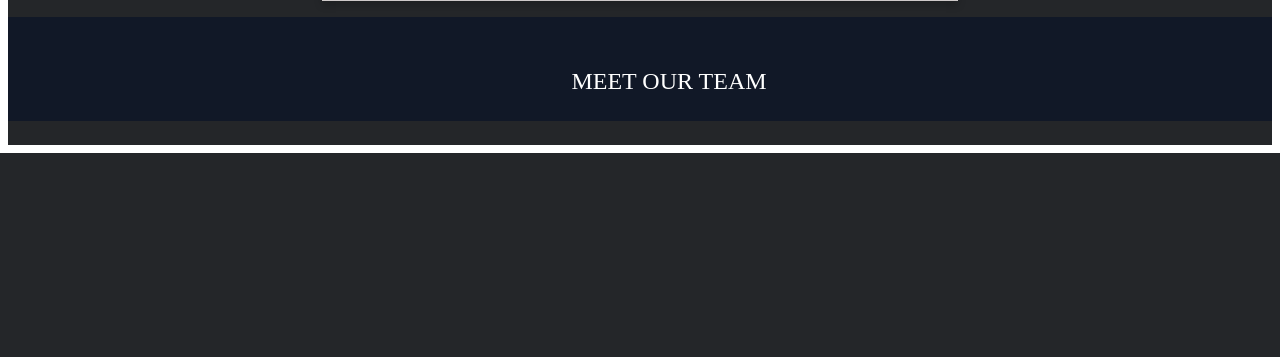
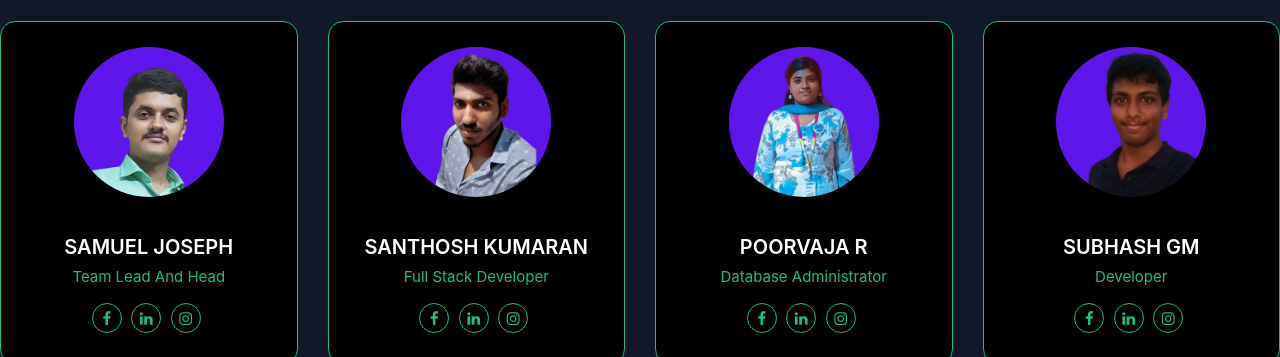
Before and after one commit to Samuel-2552/Number-Plate-Recognition, a Flask app: page / in a window 1280 px wide. Shown: the part 890-1247 px from the top of the page. Before the commit the page ends 1043 px from the top, so only its background shows below. Run offline with Flask 2, Linux system fonts and the light colour scheme.

Commit message:
Front End Finished

```diff
--- a/static/style.css
+++ b/static/style.css
@@ -1432,3 +1432,79 @@ input[type=range]::-ms-fill-lower {
         transform: rotate(1turn)
     }
 }
+
+.container-modified{
+    margin-top:70px;
+
+    }
+
+    .our-team{
+        padding: 20px 15px 30px;
+        background: black;
+        border-radius: 15px;
+        text-align: center;
+       border:1px solid #1DBF73;
+
+
+    }
+    .our-team:hover{
+    transition: .5s;
+      box-shadow: 0px 1px 5px 0px #d1d1d1;
+    }
+    .our-team .pic{
+        display: inline-block;
+        width: 100%;
+        height: 50%;
+        background: #000;
+        padding: 5px;
+        margin-bottom: 25px;
+        transition: all 0.5s ease 0s;
+       border-radius: 50%;
+    }
+    .pic img{
+        width: auto;
+        height: 150px;
+        border-radius: 50%;
+    }
+    .our-team .title{
+        display: block;
+        font-size: 20px;
+        font-weight: 600;
+        color: #fff;
+        text-transform: uppercase;
+        margin: 0 0 7px 0;
+    }
+    .our-team .post{
+        display: block;
+        font-size: 15px;
+        color: #1DBF73;
+        text-transform: capitalize;
+        margin-bottom: 15px;
+    }
+    .our-team .social{
+        padding: 0;
+        margin: 0;
+        list-style: none;
+    }
+    .our-team .social li{
+        display: inline-block;
+        margin-right: 5px;
+    }
+    .our-team .social li a{
+        display: block;
+        width: 30px;
+        height: 30px;
+        line-height: 30px;
+        border-radius: 50%;
+        font-size: 15px;
+        color: #1DBF73;
+        border: 1px solid #1DBF73;
+        transition: all 0.5s ease 0s;
+    }
+    .our-team:hover .social li a{
+        background: #1DBF73;
+        color: #fff;
+    }
+    @media only screen and (max-width: 990px){
+        .our-team{ margin-bottom: 30px; }
+    }
--- a/templates/index.html
+++ b/templates/index.html
@@ -7,6 +7,9 @@
     <title>OZMENTA 2K22 HACKATHON</title>
     <script defer="defer" src="/static/js/main.82a9e27a.js"></script>
     <link href="static\style.css" rel="stylesheet">
+    <link rel="stylesheet" href="https://cdnjs.cloudflare.com/ajax/libs/font-awesome/4.7.0/css/font-awesome.min.css">
+    <link rel="stylesheet" href="https://cdn.jsdelivr.net/npm/bootstrap@4.6.0/dist/css/bootstrap.min.css" integrity="sha384-
+B0vP5xmATw1+K9KRQjQERJvTumQW0nPEzvF6L/Z6nronJ3oUOFUFpCjEUQouq2+l" crossorigin="anonymous">
     <style>
         .card1{
             width: 50%;
@@ -30,7 +33,7 @@
                 <div class="justify-between px-4 mx-auto lg:max-w-7xl md:items-center md:flex md:px-8">
                     <div>
                         <div class="flex items-center justify-between py-3 text-white md:py-5 md:block">
-                                <h2 style="color:blanchedalmond;margin-left: 100px;">VELAMMAL ENGINEERING COLLEGE</h2>
+                                <h1 style="color:blanchedalmond;margin-left: 200px;font-size:45px;">RAJALAKSHMI ENGINEERING COLLEGE</h1>
                         </div>
                     </div>
                 </div>
@@ -43,7 +46,7 @@
                     </h1>
                 </div>
             </div>
-        <div class="bg-[#242629] overflow-x-hidden" style="margin-top: -100px;">
+        <div class="bg-[#242629]" style="margin-top: -100px;">
             <div class="container mx-auto px-4 lg:px-24 text-center text-white  pb-48">
                 <h1 class="py-24 font-bold ">AUTOMATIC <span
                             class="text-amber-500">NUMBER </span> PLATE<span
@@ -53,18 +56,87 @@
 
             <div class="row card1" style="margin-top: -250px;">
                 <div class="col-lg-8  offset-lg-2">
-                    <h3 class="mt-5" style="color:white">Live Streaming</h3>
+                    <h3 class="mt-5" style="color:white">Live Feed</h3>
+                    <br>
                         <img src="{{ url_for('video_feed') }}" width="100%">
+                    <br>
                     <br>
                 </div>
             </div>
 
             <footer class="text-center bg-gray-900 text-white">
-                <div class="container px-6 pt-6 ml-5">
+
                     <div class="flex flex-row justify-center mb-6 lg:text-2xl text-lg">
-                            <p class="text-left" style="margin-left:10px">MEET OUR TEAM</p>
+                            <p class="text-left" style="font-size:30px;"><br>MEET OUR TEAM</p>
                     </div>
-                </div>
+                    <div class="container-modified">
+                        <div class="row">
+                            <div class="col-md-3 col-sm-6">
+                                <div class="our-team">
+                                    <div class="pic">
+                                        <img src="static\Samuel.png">
+                                    </div>
+                                    <h3 class="title">Samuel Joseph</h3>
+                                    <span class="post">Team Lead and Head</span>
+                                    <ul class="social">
+                                        <li><a href="#" class="fa fa-facebook"></a></li>
+                                        <li><a href="#" class="fa fa-linkedin"></a></li>
+                                        <li><a href="#" class="fa fa-instagram"></a></li>
+
+                                    </ul>
+                                </div>
+                            </div>
+
+                            <div class="col-md-3 col-sm-6">
+                                <div class="our-team">
+                                    <div class="pic">
+                                        <img src="static\Santhosh.png">
+                                    </div>
+                                    <h3 class="title">Santhosh Kumaran</h3>
+                                    <span class="post">Full Stack Developer</span>
+                                    <ul class="social">
+                                        <li><a href="#" class="fa fa-facebook"></a></li>
+                                        <li><a href="#" class="fa fa-linkedin"></a></li>
+                                        <li><a href="#" class="fa fa-instagram"></a></li>
+
+                                    </ul>
+                                </div>
+                            </div>
+
+                            <div class="col-md-3 col-sm-6">
+                                <div class="our-team">
+                                    <div class="pic">
+                                        <img src="static\Poorvaja.png">
+                                    </div>
+                                    <h3 class="title">Poorvaja R</h3>
+                                    <span class="post">Database Administrator</span>
+                                    <ul class="social">
+                                        <li><a href="#" class="fa fa-facebook"></a></li>
+                                        <li><a href="#" class="fa fa-linkedin"></a></li>
+                                        <li><a href="#" class="fa fa-instagram"></a></li>
+
+                                    </ul>
+                                </div>
+                            </div>
+                            <div class="col-md-3 col-sm-6">
+                                <div class="our-team">
+                                    <div class="pic">
+                                        <img src="static\Subhash.png">
+                                    </div>
+                                    <h3 class="title">Subhash GM</h3>
+                                    <span class="post">Developer</span>
+                                    <ul class="social">
+                                        <li><a href="#" class="fa fa-facebook"></a></li>
+                                        <li><a href="#" class="fa fa-linkedin"></a></li>
+                                        <li><a href="#" class="fa fa-instagram"></a></li>
+
+                                    </ul>
+                                </div>
+                            </div>
+
+                        </div>
+                    </div>
+
 
             </footer>
         </div>
```
Also changed, not shown: checking/index.html (added, +83 -0 lines), checking/style.css (added, +84 -0 lines), static/Poorvaja.png (added), static/Samuel.png (added), static/Santhosh.png (added), static/Subhash.png (added).
